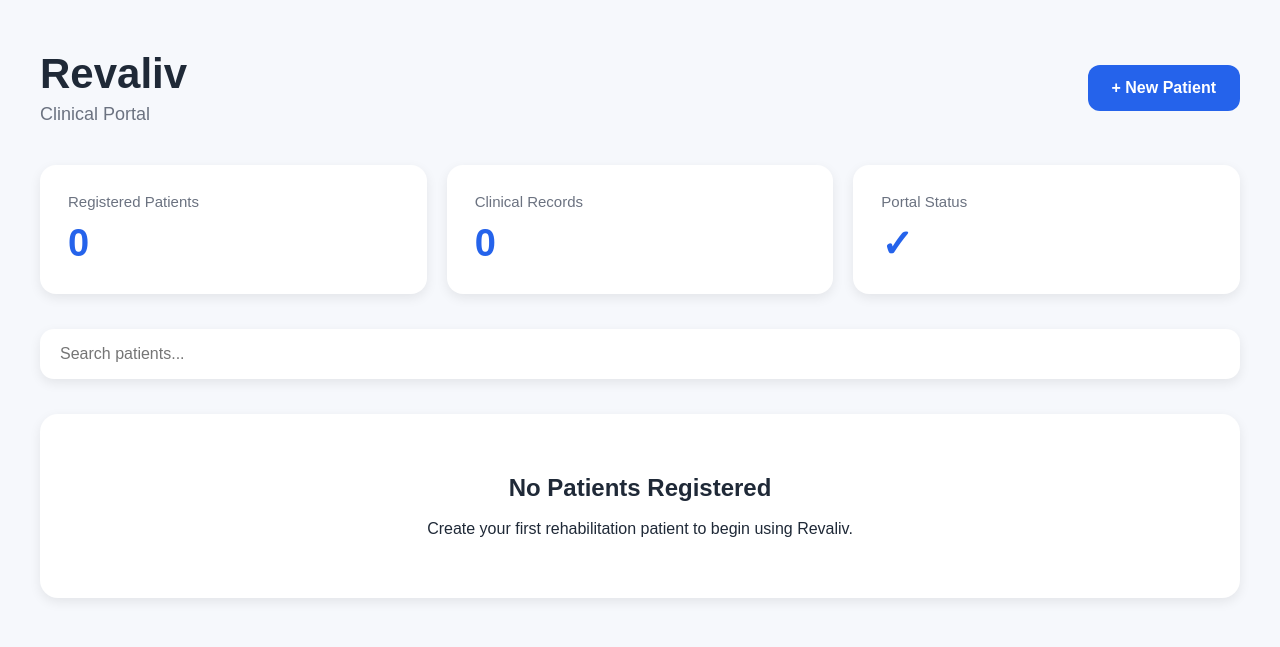
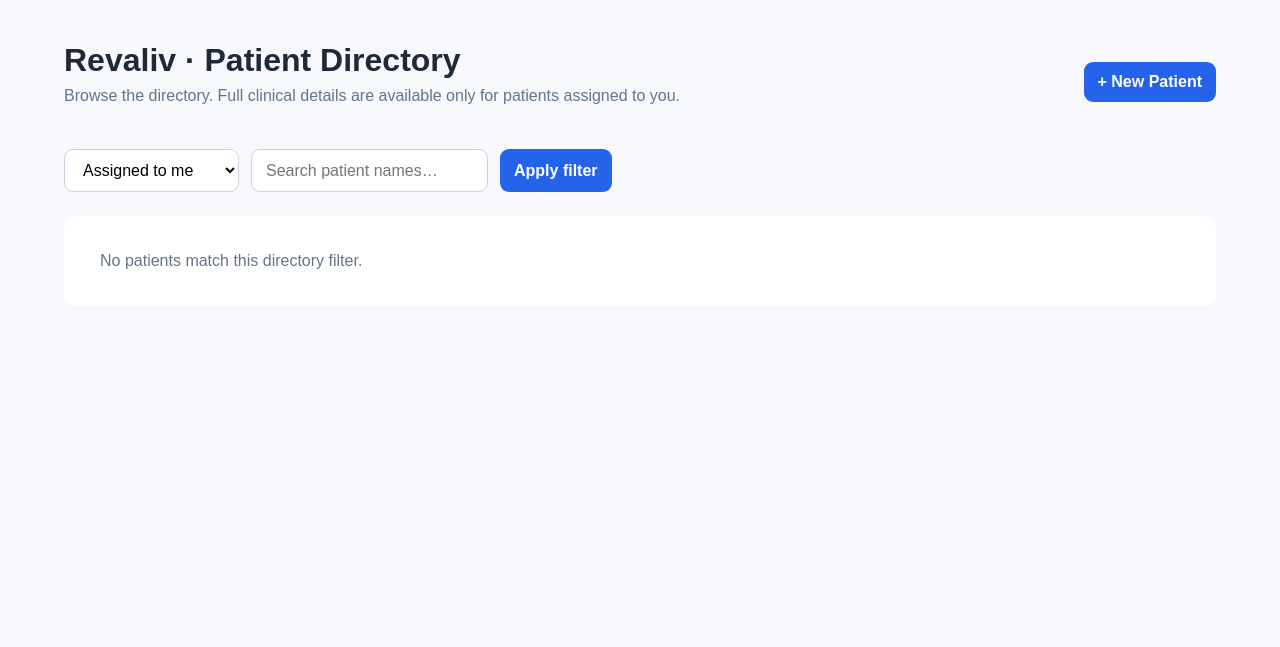
Before and after one commit to edgarespinoza312/rehab-assessment, a Python web app: template dashboard/templates/patients.html in a window 1280 px wide. Shown: the top 647 px of the page. Run offline with Jinja, Linux system fonts and the light colour scheme; the template is opened without the code that fills it, so the values that code supplies are empty.

Commit message:
Restrict patient directory details by assignment

```diff
--- a/dashboard/templates/patients.html
+++ b/dashboard/templates/patients.html
@@ -1,477 +1,144 @@
 <!DOCTYPE html>
 <html lang="en">
+<head>
+    <meta charset="UTF-8">
+    <meta name="viewport" content="width=device-width, initial-scale=1">
+    <title>Revaliv | Patient Directory</title>
+    <style>
+        * { box-sizing: border-box; }
+        body { margin: 0; background: #f6f8fc; color: #1f2937; font-family: Arial, Helvetica, sans-serif; }
+        .container { max-width: 1200px; margin: 42px auto; padding: 0 24px; }
+        header { display: flex; justify-content: space-between; align-items: center; gap: 16px; margin-bottom: 28px; }
+        h1 { margin: 0; font-size: 32px; }
+        .muted { color: #64748b; margin-top: 8px; }
+        .toolbar { display: flex; flex-wrap: wrap; gap: 12px; margin: 20px 0 24px; }
+        input, select, button, .button { font: inherit; border-radius: 9px; padding: 11px 14px; }
+        input, select { border: 1px solid #cbd5e1; background: white; }
+        button, .button { border: 0; background: #2563eb; color: white; text-decoration: none; cursor: pointer; font-weight: 600; }
+        .grid { display: grid; grid-template-columns: repeat(auto-fill, minmax(280px, 1fr)); gap: 18px; }
+        .patient-card { background: white; border: 1px solid #e2e8f0; border-radius: 14px; padding: 22px; box-shadow: 0 4px 12px rgba(15,23,42,.04); }
+        .patient-card h2 { margin: 0 0 8px; font-size: 21px; }
+        .status { display: inline-block; border-radius: 999px; padding: 5px 9px; font-size: 12px; background: #e2e8f0; color: #334155; margin: 8px 0 12px; }
+        .clinical { margin: 10px 0; color: #475569; line-height: 1.45; }
+        .actions { display: grid; gap: 10px; margin-top: 16px; }
+        .actions form { display: grid; gap: 8px; }
+        .secondary { background: #475569; }
+        .empty { background: white; padding: 36px; border-radius: 14px; color: #64748b; }
+        @media (max-width: 640px) { header { align-items: flex-start; flex-direction: column; } .toolbar input { width: 100%; } }
+    </style>
+</head>
+<body>
+<div class="container">
+    <header>
+        <div>
+            <h1>Revaliv · Patient Directory</h1>
+            <p class="muted">
+                {% if is_admin %}
+                Admin assignment management. Clinical records remain restricted to assigned clinicians.
+                {% else %}
+                Browse the directory. Full clinical details are available only for patients assigned to you.
+                {% endif %}
+            </p>
+        </div>
+        {% if not is_admin %}
+        <a class="button" href="{{ url_for('new_patient') }}">+ New Patient</a>
+        {% else %}
+        <a class="button" href="{{ url_for('admin_accounts') }}">Account Management</a>
+        {% endif %}
+    </header>
 
-<head>
+    <form class="toolbar" method="get" action="{{ url_for('patient_registry') }}">
+        <select name="filter" aria-label="Patient directory filter">
+            {% if is_admin %}
+            <option value="all" selected>All patients</option>
+            {% else %}
+            <option value="assigned" {% if selected_filter == 'assigned' %}selected{% endif %}>Assigned to me</option>
+            <option value="available" {% if selected_filter == 'available' %}selected{% endif %}>Available to claim</option>
+            <option value="all" {% if selected_filter == 'all' %}selected{% endif %}>All patients</option>
+            {% endif %}
+        </select>
+        <input id="search" type="search" placeholder="Search patient names…" aria-label="Search patient names">
+        <button type="submit">Apply filter</button>
+    </form>
 
-    <meta charset="UTF-8">
+    {% if patients %}
+    <div class="grid" id="patientGrid">
+        {% for patient in patients %}
+        {% set assignment = assignments.get(patient.patient_id) %}
+        {% set mine = assignment and assignment.clinician_user_id == current_user_id %}
+        <article class="patient-card">
+            <h2>{{ patient.first_name }} {{ patient.last_name }}</h2>
+            {% if assignment %}
+                {% if mine %}
+                <span class="status">Assigned to you</span>
+                {% elif is_admin %}
+                <span class="status">Assigned · {{ assignment.clinician.display_name }}</span>
+                {% else %}
+                <span class="status">Assigned to another clinician</span>
+                {% endif %}
+            {% else %}
+                <span class="status">Unassigned</span>
+            {% endif %}
 
-    <title>Revaliv | Clinical Portal</title>
-
-    <style>
-
-        *{
-            margin:0;
-            padding:0;
-            box-sizing:border-box;
-        }
-
-        body{
-
-            font-family:Arial, Helvetica, sans-serif;
-
-            background:#f6f8fc;
-
-            color:#1f2937;
-
-        }
-
-        .container{
-
-            max-width:1400px;
-
-            margin:50px auto;
-
-            padding:0 40px;
-
-        }
-
-        /* ===================================== */
-
-        .header{
-
-            display:flex;
-
-            justify-content:space-between;
-
-            align-items:center;
-
-            margin-bottom:40px;
-
-        }
-
-        .header h1{
-
-            font-size:42px;
-
-            font-weight:700;
-
-        }
-
-        .header h2{
-
-            margin-top:6px;
-
-            color:#6b7280;
-
-            font-size:18px;
-
-            font-weight:500;
-
-        }
-
-        .btn{
-
-            display:inline-block;
-
-            text-decoration:none;
-
-            background:#2563eb;
-
-            color:white;
-
-            padding:14px 24px;
-
-            border-radius:12px;
-
-            font-weight:bold;
-
-            transition:.2s;
-
-        }
-
-        .btn:hover{
-
-            background:#1d4ed8;
-
-        }
-
-        /* ===================================== */
-
-        .stats{
-
-            display:grid;
-
-            grid-template-columns:repeat(3,1fr);
-
-            gap:20px;
-
-            margin-bottom:35px;
-
-        }
-
-        .stat-card{
-
-            background:white;
-
-            border-radius:16px;
-
-            padding:28px;
-
-            box-shadow:0 4px 12px rgba(0,0,0,.08);
-
-        }
-
-        .stat-title{
-
-            color:#6b7280;
-
-            font-size:15px;
-
-            margin-bottom:12px;
-
-        }
-
-        .stat-value{
-
-            font-size:38px;
-
-            font-weight:bold;
-
-            color:#2563eb;
-
-        }
-
-        /* ===================================== */
-
-        .search{
-
-            width:100%;
-
-            margin-bottom:35px;
-
-        }
-
-        .search input{
-
-            width:100%;
-
-            padding:16px 20px;
-
-            border:none;
-
-            border-radius:14px;
-
-            background:white;
-
-            box-shadow:0 4px 12px rgba(0,0,0,.08);
-
-            font-size:16px;
-
-        }
-
-        /* ===================================== */
-
-        .patient-grid{
-
-            display:grid;
-
-            grid-template-columns:repeat(auto-fill,minmax(340px,1fr));
-
-            gap:25px;
-
-        }
-
-        .patient-card{
-
-            background:white;
-
-            border-radius:18px;
-
-            padding:28px;
-
-            box-shadow:0 4px 12px rgba(0,0,0,.08);
-
-            transition:.25s;
-
-        }
-
-        .patient-card:hover{
-
-            transform:translateY(-5px);
-
-            box-shadow:0 14px 28px rgba(0,0,0,.12);
-
-        }
-
-        .avatar{
-
-            width:64px;
-
-            height:64px;
-
-            border-radius:50%;
-
-            background:#2563eb;
-
-            color:white;
-
-            display:flex;
-
-            align-items:center;
-
-            justify-content:center;
-
-            font-size:24px;
-
-            font-weight:bold;
-
-            margin-bottom:20px;
-
-        }
-
-        .patient-name{
-
-            font-size:26px;
-
-            font-weight:bold;
-
-            margin-bottom:10px;
-
-        }
-
-        .info{
-
-            color:#6b7280;
-
-            margin-bottom:8px;
-
-        }
-
-        .divider{
-
-            margin:22px 0;
-
-            border:none;
-
-            border-top:1px solid #ececec;
-
-        }
-
-        .open{
-
-            display:block;
-
-            text-align:center;
-
-            text-decoration:none;
-
-            background:#16a34a;
-
-            color:white;
-
-            padding:14px;
-
-            border-radius:12px;
-
-            font-weight:bold;
-
-            transition:.2s;
-
-        }
-
-        .open:hover{
-
-            background:#15803d;
-
-        }
-
-        .empty{
-
-            background:white;
-
-            padding:60px;
-
-            border-radius:18px;
-
-            text-align:center;
-
-            box-shadow:0 4px 12px rgba(0,0,0,.08);
-
-        }
-
-    </style>
-
-</head>
-
-<body>
-
-<div class="container">
-
-    <div class="header">
-
-        <div>
-
-            <h1>Revaliv</h1>
-
-            <h2>Clinical Portal</h2>
-
-        </div>
-
-        <a
-            class="btn"
-            href="{{ url_for('new_patient') }}"
-        >
-            + New Patient
-        </a>
-
+            {% if mine %}
+            <div class="clinical"><strong>Diagnosis:</strong> {{ patient.diagnosis or "Not recorded" }}</div>
+            <div class="clinical"><strong>Affected side:</strong> {{ patient.affected_side or "Not recorded" }}</div>
+            <a class="button" href="{{ url_for('patient_profile', patient_id=patient.patient_id) }}">Open clinical profile</a>
+            {% elif is_admin %}
+            <div class="clinical">Assignment status and account controls only. Clinical details are not displayed here.</div>
+            <div class="actions">
+                <form method="post" action="{{ url_for('patient_assignment_action', patient_id=patient.patient_id) }}">
+                    <input type="hidden" name="csrf_token" value="{{ csrf_token() }}">
+                    <input type="hidden" name="action" value="assign">
+                    <input type="hidden" name="filter" value="all">
+                    <label for="clinician-{{ patient.patient_id }}">Assign or reassign clinician</label>
+                    <select id="clinician-{{ patient.patient_id }}" name="clinician_user_id" required>
+                        <option value="">Select clinician</option>
+                        {% for clinician in clinicians %}
+                        <option value="{{ clinician.user_id }}" {% if assignment and assignment.clinician_user_id == clinician.user_id %}selected{% endif %}>{{ clinician.display_name }}</option>
+                        {% endfor %}
+                    </select>
+                    <input type="text" name="reason" maxlength="240" placeholder="Reason (optional)">
+                    <button type="submit">Save assignment</button>
+                </form>
+                {% if assignment %}
+                <form method="post" action="{{ url_for('patient_assignment_action', patient_id=patient.patient_id) }}">
+                    <input type="hidden" name="csrf_token" value="{{ csrf_token() }}">
+                    <input type="hidden" name="action" value="revoke">
+                    <input type="hidden" name="filter" value="all">
+                    <input type="text" name="reason" maxlength="240" placeholder="Revocation reason (optional)">
+                    <button class="secondary" type="submit">Revoke assignment</button>
+                </form>
+                {% endif %}
+            </div>
+            {% elif not assignment %}
+            <div class="clinical">Limited directory entry. Claim this patient to access clinical records.</div>
+            <div class="actions">
+                <form method="post" action="{{ url_for('patient_assignment_action', patient_id=patient.patient_id) }}">
+                    <input type="hidden" name="csrf_token" value="{{ csrf_token() }}">
+                    <input type="hidden" name="action" value="claim">
+                    <input type="hidden" name="filter" value="available">
+                    <button type="submit">Claim patient</button>
+                </form>
+            </div>
+            {% else %}
+            <div class="clinical">Clinical information is hidden because this patient is assigned to another clinician.</div>
+            {% endif %}
+        </article>
+        {% endfor %}
     </div>
-
-    <div class="stats">
-
-        <div class="stat-card">
-
-            <div class="stat-title">Registered Patients</div>
-
-            <div class="stat-value">
-
-                {{ patients|length }}
-
-            </div>
-
-        </div>
-
-        <div class="stat-card">
-
-            <div class="stat-title">Clinical Records</div>
-
-            <div class="stat-value">
-
-                {{ patients|length }}
-
-            </div>
-
-        </div>
-
-        <div class="stat-card">
-
-            <div class="stat-title">Portal Status</div>
-
-            <div class="stat-value">
-
-                ✓
-
-            </div>
-
-        </div>
-
-    </div>
-
-    <div class="search">
-
-        <input
-            id="search"
-            placeholder="Search patients..."
-            type="text"
-        >
-
-    </div>
-
-{% if patients %}
-
-<div
-    class="patient-grid"
-    id="patientGrid"
->
-
-{% for patient in patients %}
-
-<div class="patient-card">
-
-    <div class="avatar">
-
-        {{ patient.first_name[0] }}{{ patient.last_name[0] }}
-
-    </div>
-
-    <div class="patient-name">
-
-        {{ patient.first_name }}
-        {{ patient.last_name }}
-
-    </div>
-
-    <div class="info">
-
-        <strong>Diagnosis:</strong>
-        {{ patient.diagnosis }}
-
-    </div>
-
-    <div class="info">
-
-        <strong>Affected Side:</strong>
-        {{ patient.affected_side }}
-
-    </div>
-
-    <hr class="divider">
-
-    <a
-        class="open"
-        href="{{ url_for('patient_profile',
-                         patient_id=patient.patient_id) }}"
-    >
-
-        Open Clinical Profile →
-
-    </a>
-
+    {% else %}
+    <div class="empty">No patients match this directory filter.</div>
+    {% endif %}
 </div>
-
-{% endfor %}
-
-</div>
-
-{% else %}
-
-<div class="empty">
-
-<h2>No Patients Registered</h2>
-
-<br>
-
-<p>
-
-Create your first rehabilitation patient to begin using Revaliv.
-
-</p>
-
-</div>
-
-{% endif %}
-
-</div>
-
 <script>
-
-const search=document.getElementById("search");
-
-search.addEventListener("keyup",()=>{
-
-    const value=search.value.toLowerCase();
-
-    document.querySelectorAll(".patient-card").forEach(card=>{
-
-        const text=card.innerText.toLowerCase();
-
-        card.style.display=text.includes(value)?"block":"none";
-
+const search = document.getElementById("search");
+search.addEventListener("input", () => {
+    const value = search.value.toLowerCase();
+    document.querySelectorAll(".patient-card").forEach(card => {
+        card.hidden = !card.innerText.toLowerCase().includes(value);
     });
-
 });
-
 </script>
-
 </body>
-
 </html>
```
